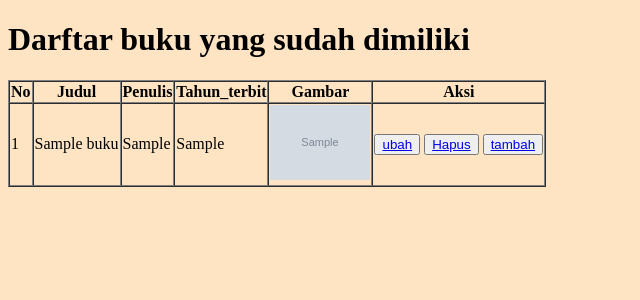
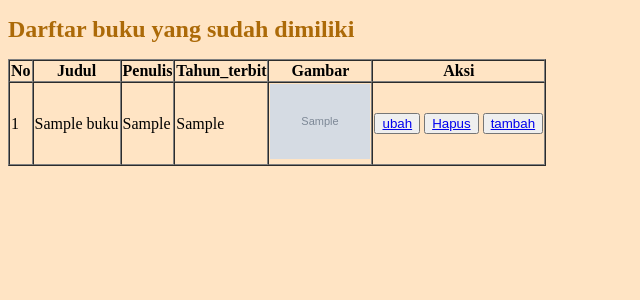
Before and after one commit to Salsabyy/prakweb_a_203040028, a PHP site: page / in a window 1280 px wide. Shown: the top 300 px of the page, without its empty margins (0-640 px from the left). Run offline with PHP 8.4, Linux system fonts and the light colour scheme; tables that the repository leaves empty or names only in its code hold one stand-in row (values such as "Sample post"); grey boxes marked "Sample" are stand-in pictures.

Commit message:
engubah font text

```diff
--- a/pw/style.css
+++ b/pw/style.css
@@ -34,4 +34,9 @@
 
   body{
     background-color: bisque;
+
   }
+ h1{
+    font-size: 24px;
+    color:rgb(172, 106, 8);
+ }
```
